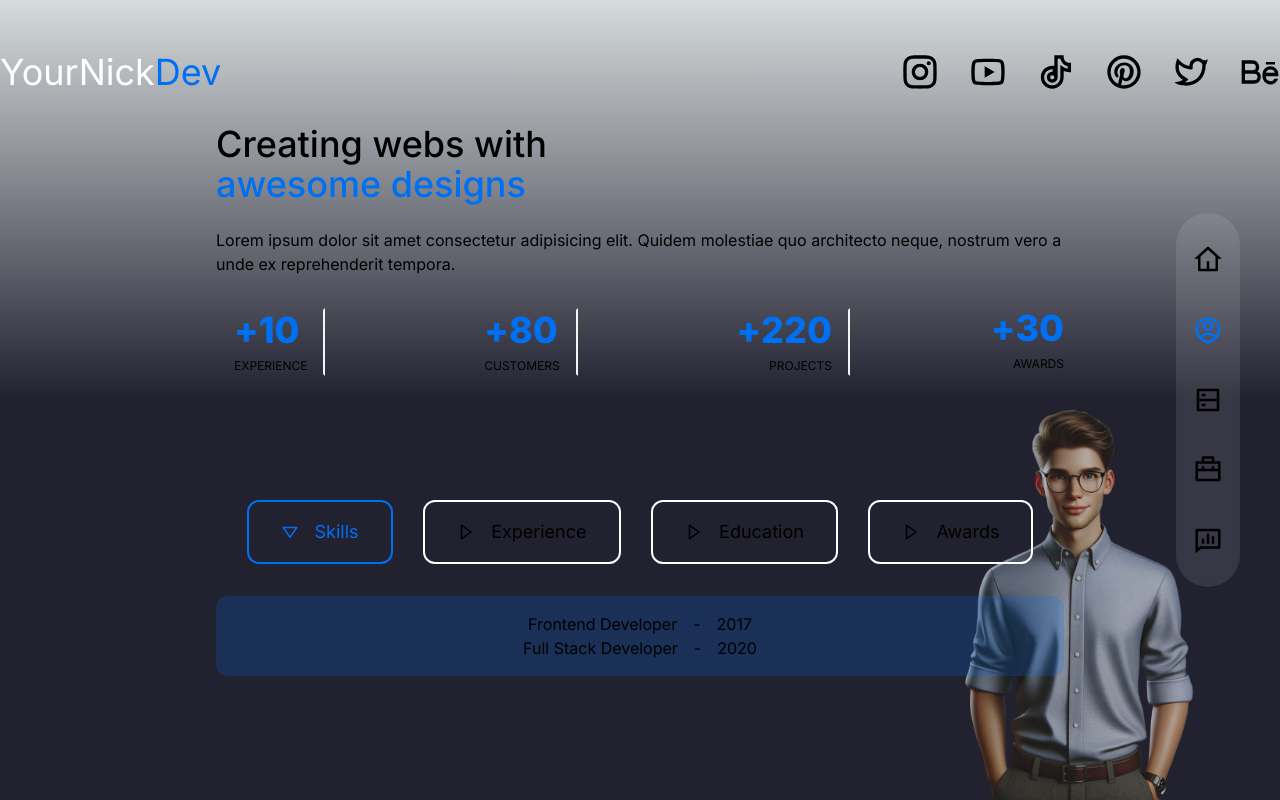
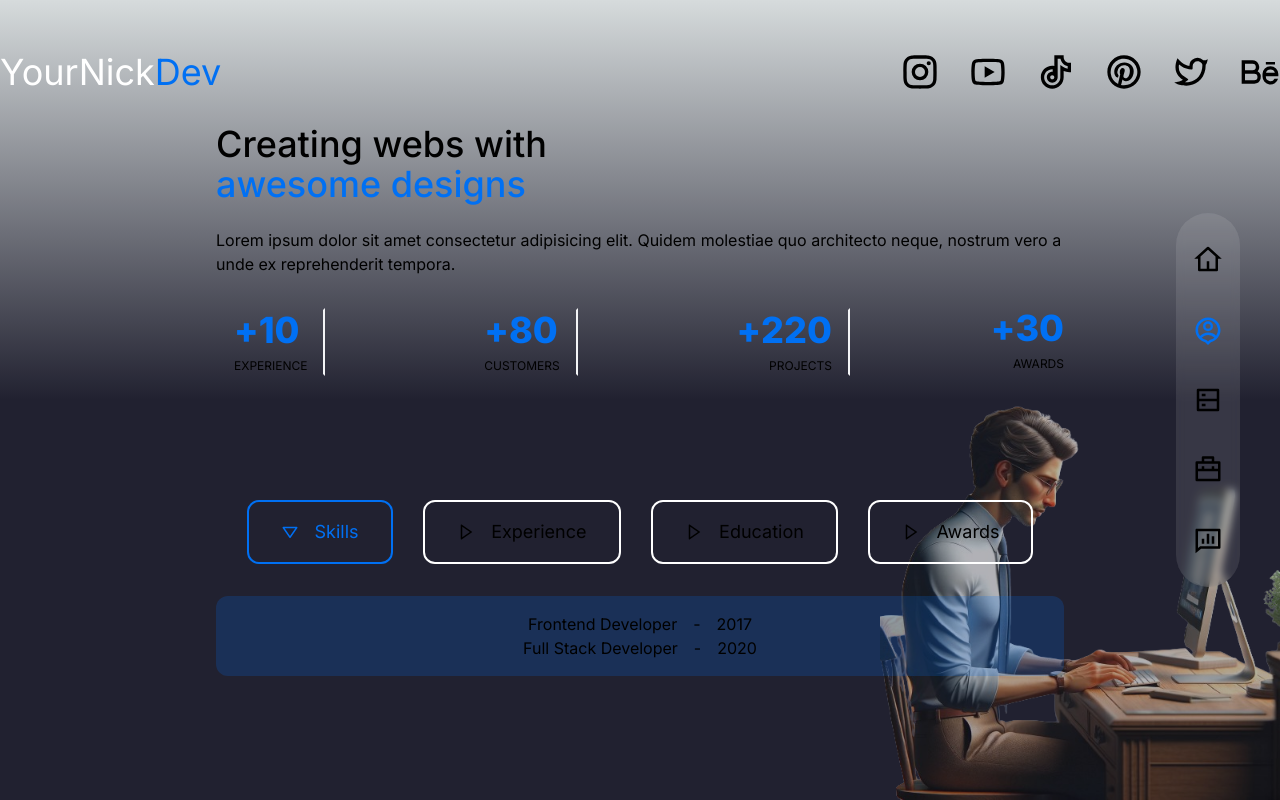
Before and after one commit to wrujel/portfolio-web, a Next.js app: page /about in a window 1280 px wide. Built offline with nearby package versions, Linux system fonts and the light colour scheme.

Commit message:
add about image

```diff
--- a/src/components/avatar/Avatar.tsx
+++ b/src/components/avatar/Avatar.tsx
@@ -14,7 +14,7 @@ const Avatar = () => {
       exit="hidden"
     >
       <Image
-        src="/assets/profile_image.png"
+        src="/assets/about.png"
         priority
         fill
         alt="Avatar"
```
Also changed, not shown: public/assets/about.png (added).
